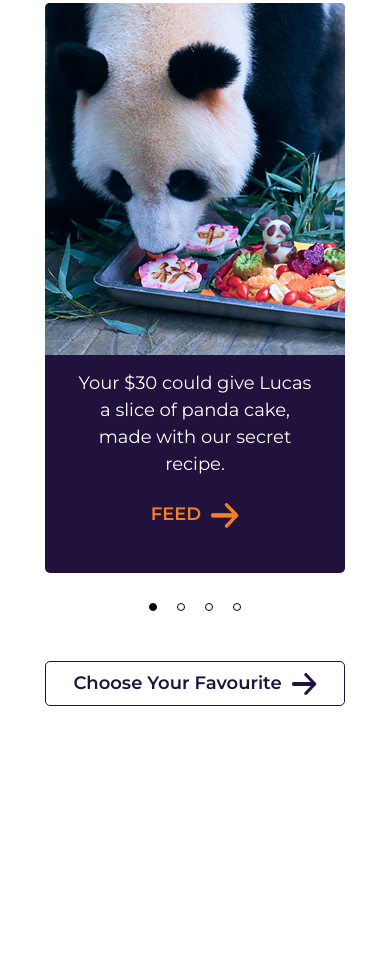
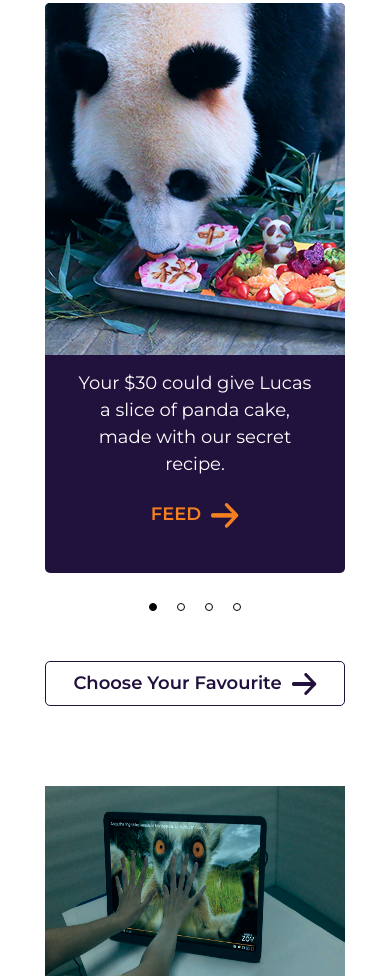
Before and after one commit to Lukagbn/rsschool-1, a plain HTML site: page online-zoo/pages/landing/index.html in a window 390 px wide. Shown: the part 7866-8842 px from the top of the page. Before the commit the page ends 8652 px from the top, so only its background shows below. Drawn offline with Linux system fonts and the light colour scheme.

Commit message:
feat: add touch animal section with responsive styles

```diff
--- a/online-zoo/pages/landing/index.html
+++ b/online-zoo/pages/landing/index.html
@@ -685,6 +685,13 @@
           </button>
         </div>
       </section>
+      <section class="touch-animal">
+        <img
+          class="container"
+          src="../../assets/images/touchAnimal.png"
+          alt=""
+        />
+      </section>
     </main>
   </body>
 </html>
--- a/online-zoo/pages/landing/style.css
+++ b/online-zoo/pages/landing/style.css
@@ -591,6 +591,11 @@ header .container {
   gap: 10px;
   justify-content: center;
 }
+.touch-animal img {
+  width: 100%;
+  display: block;
+  height: 190px;
+}
 @media (min-width: 640px) {
   .container {
     max-width: 600px;
@@ -871,6 +876,9 @@ header .container {
     max-width: 359px;
     height: 74px;
     margin: auto;
+  }
+  .touch-animal img {
+    height: 380px;
   }
 }
 @media (min-width: 1200px) {
@@ -1154,6 +1162,9 @@ header .container {
   .care button {
     margin-top: 100px;
   }
+  .touch-animal img {
+    height: 668px;
+  }
 }
 @media (min-width: 1920px) {
   .container {
@@ -1296,4 +1307,7 @@ header .container {
     height: 100%;
     width: 100%;
   }
+  .touch-animal img {
+    height: 652px;
+  }
 }
```
Also changed, not shown: online-zoo/assets/images/touchAnimal.png (added).
